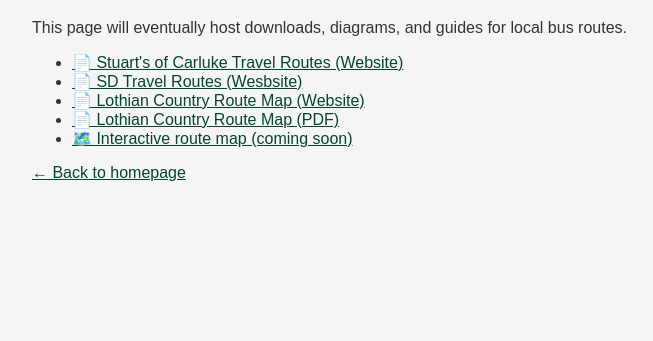
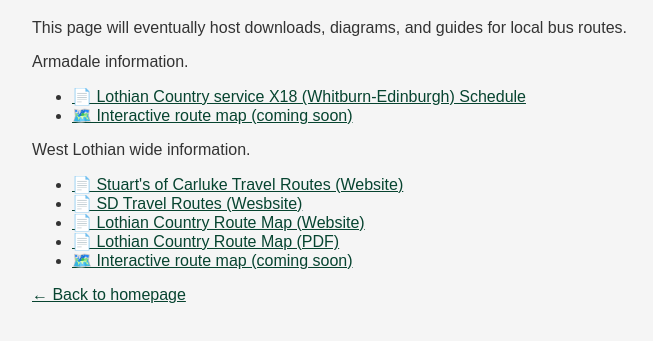
Before and after one commit to paravostok/transportforarmadale, a plain HTML site: page routes.html in a window 1280 px wide. Shown: the part 93-434 px from the top of the page, without its empty margins (0-653 px from the left). Drawn offline with Linux system fonts and the light colour scheme.

Commit message:
Update routes.html

```diff
--- a/routes.html
+++ b/routes.html
@@ -25,6 +25,13 @@
   <h1>Timetables & Route Maps</h1>
   <p>This page will eventually host downloads, diagrams, and guides for local bus routes.</p>
 
+  <p>Armadale information.</p>
+  <ul>
+    <li><a href="https://www.lothianbuses.com/wp-content/uploads/2024/02/rX18_24_03_24_WEB.pdf" target="_blank">📄 Lothian Country service X18 (Whitburn-Edinburgh) Schedule</a></li>
+    <li><a href="#">🗺️ Interactive route map (coming soon)</a></li>
+  </ul>
+
+  <p>West Lothian wide information.</p>
   <ul>
     <li><a href="https://www.stuartscoaches.co.uk/bus-routes/" target="_blank">📄 Stuart's of Carluke Travel Routes (Website)</a></li>
     <li><a href="https://www.travelinescotland.com/timetables?operatorCode=SDTR&servicesHeader=SD%20Travel" target="_blank">📄 SD Travel Routes (Wesbsite)</a></li>
```
